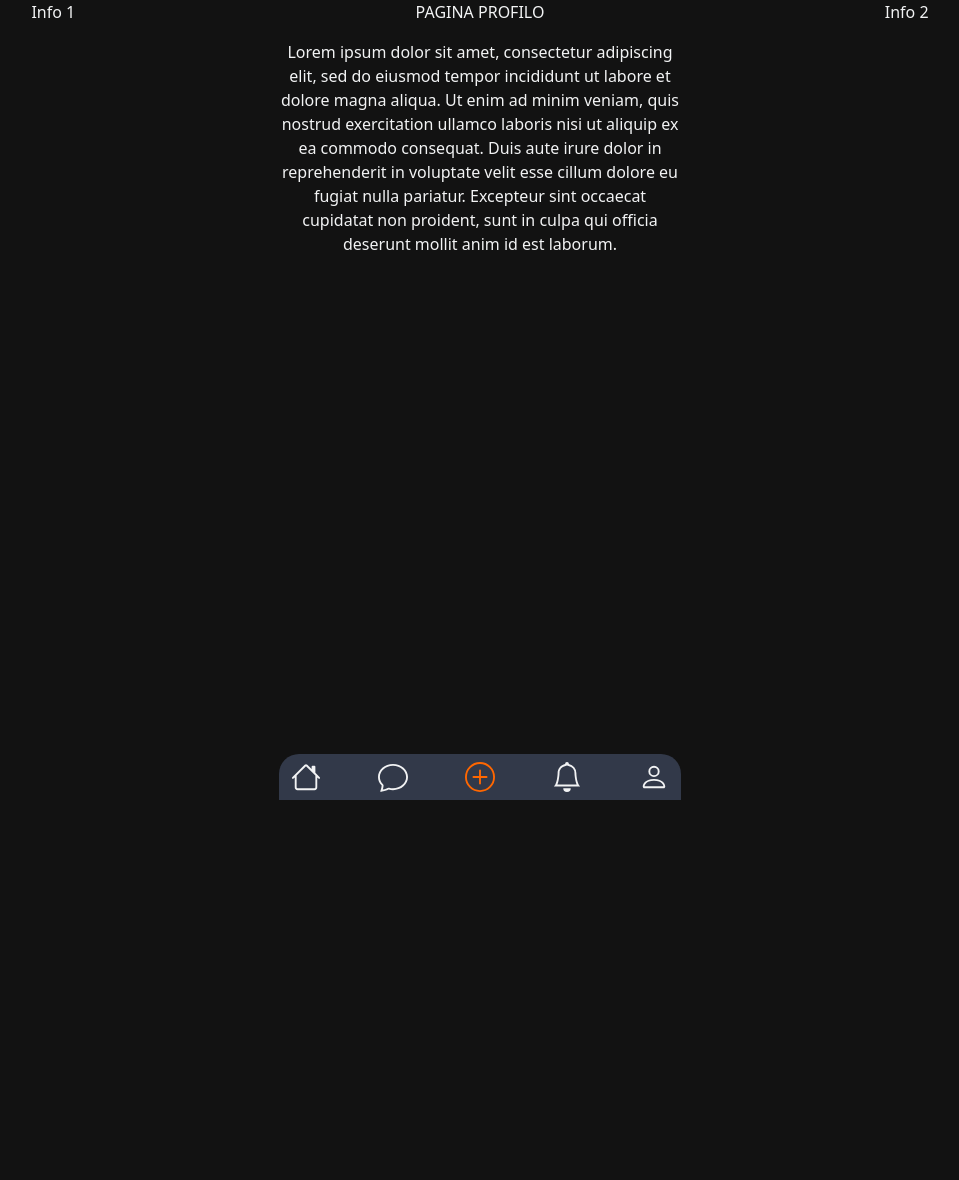
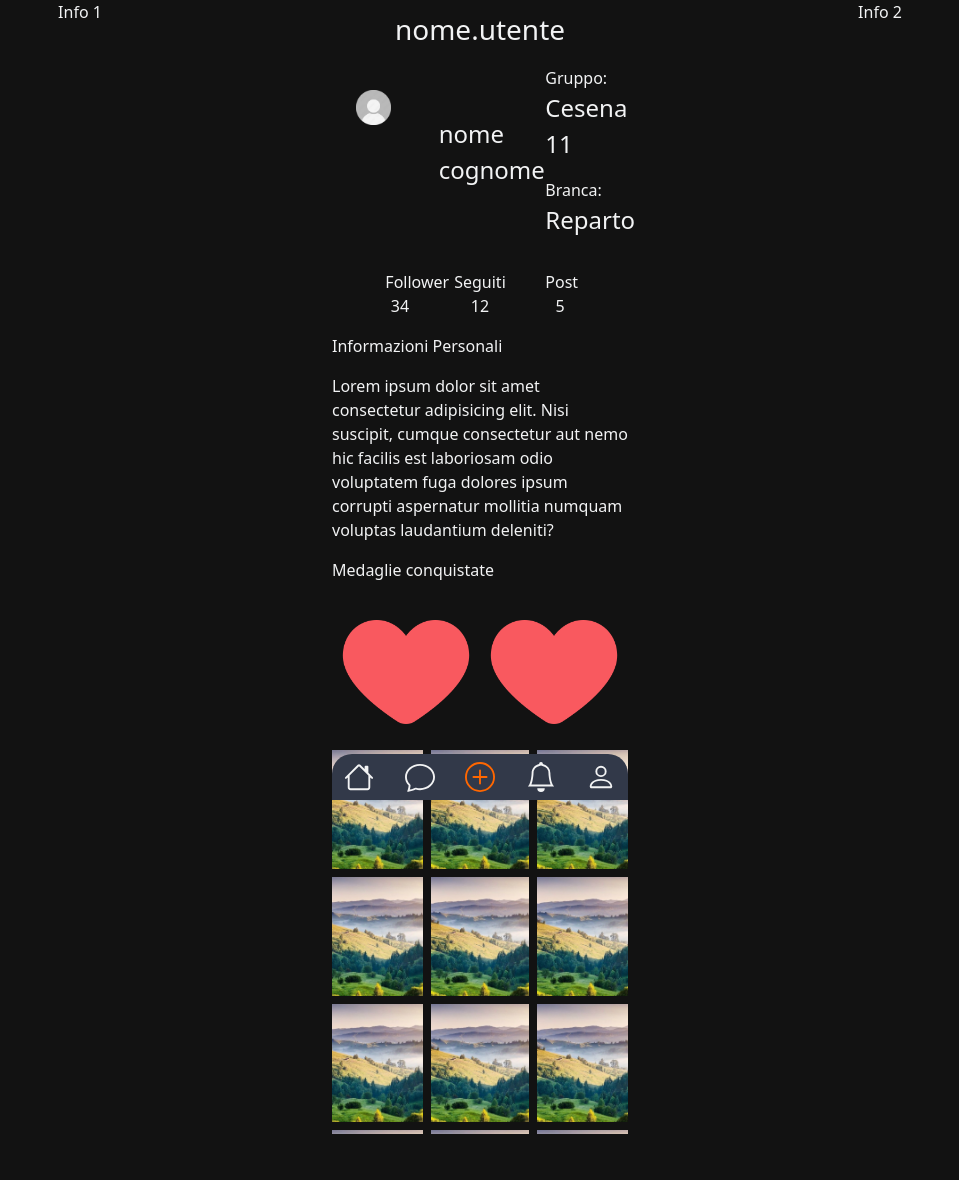
Before and after one commit to TommasoCere/inscout-wp24, a PHP site: page /profile/profile.html in a window 1280 px wide. Shown: the whole page, without its empty margins (160-1119 px from the left). Before the commit the page ends 800 px from the top, so only its background shows below. Run offline with PHP 8.4, Linux system fonts and the light colour scheme.

Commit message:
profile page done

```diff
--- a/app/profile/css/style.css
+++ b/app/profile/css/style.css
@@ -36,3 +36,17 @@
 body {
     overflow: hidden;
 }
+
+.custom-scrollbar {
+    overflow-y: scroll;
+    scrollbar-width: thin;
+    scrollbar-color: transparent transparent;
+}
+
+.custom-scrollbar::-webkit-scrollbar {
+    width: 5px;
+  }
+
+  .custom-scrollbar::-webkit-scrollbar-thumb {
+    background-color: transparent;
+  }
--- a/app/profile/profile.html
+++ b/app/profile/profile.html
@@ -24,14 +24,130 @@
                 <div class="col">
                     <p class="text-custom-white">Info 1</p>
                 </div>
-                <div class="col">
-                    <div>
-                        <p class="text-custom-white">PAGINA PROFILO</p>
+
+                <div class="col-3 text-custom-white">
+                    <div class="row mt-2">
+                        <p class="fs-3">nome.utente</p>
+                    </div>
+                    <div class="row">
+                        <div class="col-4">
+                            <img src="../img/user.png" class="img-fluid p-4" alt="">
+                        </div>
+                        <div class="col-4 text-start fs-4 d-flex align-items-center">
+                            <div>
+                                <p class="mb-0">nome</p>
+                                <p>cognome</p>
+                            </div>
+                        </div>
+                        <div class="col-4 text-start d-flex align-items-center">
+                            <div>
+                                <p class="mb-0">
+                                    Gruppo:
+                                </p>
+                                <p class="fs-4">
+                                    Cesena 11
+                                </p>
+                                <p class="mb-0">
+                                    Branca:
+                                </p>
+                                <p class="fs-4">
+                                    Reparto
+                                </p>
+                            </div>
+                        </div>
+                    </div>
+                    <div class="row mt-3">
+                        <div class="col-2"></div>
+                        <div class="col-2">
+                            <p class="mb-0">Follower</p>
+                            <p>34</p>
+                        </div>
+                        <div class="col-4">
+                            <p class="mb-0">Seguiti</p>
+                            <p>12</p>
+                        </div>
+                        <div class="col-2">
+                            <p class="mb-0">Post</p>
+                            <p>5</p>
+                        </div>
+                        <div class="col-2"></div>
                     </div>
 
 
-                    <div>
-                        <p class="main-content text-custom-white">Lorem ipsum dolor sit amet, consectetur adipiscing elit, sed do eiusmod tempor incididunt ut labore et dolore magna aliqua. Ut enim ad minim veniam, quis nostrud exercitation ullamco laboris nisi ut aliquip ex ea commodo consequat. Duis aute irure dolor in reprehenderit in voluptate velit esse cillum dolore eu fugiat nulla pariatur. Excepteur sint occaecat cupidatat non proident, sunt in culpa qui officia deserunt mollit anim id est laborum.</p>
+                    <div class="main-content overflow-auto custom-scrollbar">
+                        <div class="row text-start">
+                            <p>Informazioni Personali</p>
+                        </div>
+                        <div class="row text-start">
+                            <p>Lorem ipsum dolor sit amet consectetur adipisicing elit. Nisi suscipit, cumque consectetur aut nemo hic facilis est laboriosam odio voluptatem fuga dolores ipsum corrupti aspernatur mollitia numquam voluptas laudantium deleniti?</p>
+                        </div>
+                        <div class="row text-start">
+                            <p>Medaglie conquistate</p>
+                        </div>
+                        <div class="d-flex flex-row flex-nowrap overflow-auto custom-scrollbar">
+                            <img src="../img/heart.png" class="img-fluid w-50 h-50" alt="">
+                            <img src="../img/heart.png" class="img-fluid w-50 h-50" alt="">
+                            <img src="../img/heart.png" class="img-fluid w-50 h-50" alt="">
+                            <img src="../img/heart.png" class="img-fluid w-50 h-50" alt="">
+                        </div>
+                        <div class="col">
+                            <div class="row">
+                                <div class="col p-0 m-1">
+                                    <img src="../img/hills-2836301_1280-e1609233624629.jpg" class="img-fluid" alt="">
+                                </div>
+                                <div class="col p-0 m-1">
+                                    <img src="../img/hills-2836301_1280-e1609233624629.jpg" class="img-fluid" alt="">
+                                </div>
+                                <div class="col p-0 m-1">
+                                    <img src="../img/hills-2836301_1280-e1609233624629.jpg" class="img-fluid" alt="">
+                                </div>
+                            </div>
+                            <div class="row">
+                                <div class="col p-0 m-1">
+                                    <img src="../img/hills-2836301_1280-e1609233624629.jpg" class="img-fluid" alt="">
+                                </div>
+                                <div class="col p-0 m-1">
+                                    <img src="../img/hills-2836301_1280-e1609233624629.jpg" class="img-fluid" alt="">
+                                </div>
+                                <div class="col p-0 m-1">
+                                    <img src="../img/hills-2836301_1280-e1609233624629.jpg" class="img-fluid" alt="">
+                                </div>
+                            </div>
+                            <div class="row">
+                                <div class="col p-0 m-1">
+                                    <img src="../img/hills-2836301_1280-e1609233624629.jpg" class="img-fluid" alt="">
+                                </div>
+                                <div class="col p-0 m-1">
+                                    <img src="../img/hills-2836301_1280-e1609233624629.jpg" class="img-fluid" alt="">
+                                </div>
+                                <div class="col p-0 m-1">
+                                    <img src="../img/hills-2836301_1280-e1609233624629.jpg" class="img-fluid" alt="">
+                                </div>
+                            </div>
+                            <div class="row">
+                                <div class="col p-0 m-1">
+                                    <img src="../img/hills-2836301_1280-e1609233624629.jpg" class="img-fluid" alt="">
+                                </div>
+                                <div class="col p-0 m-1">
+                                    <img src="../img/hills-2836301_1280-e1609233624629.jpg" class="img-fluid" alt="">
+                                </div>
+                                <div class="col p-0 m-1">
+                                    <img src="../img/hills-2836301_1280-e1609233624629.jpg" class="img-fluid" alt="">
+                                </div>
+                            </div>
+                            <div class="row">
+                                <div class="col p-0 m-1">
+                                    <img src="../img/hills-2836301_1280-e1609233624629.jpg" class="img-fluid" alt="">
+                                </div>
+                                <div class="col p-0 m-1">
+                                    <img src="../img/hills-2836301_1280-e1609233624629.jpg" class="img-fluid" alt="">
+                                </div>
+                                <div class="col p-0 m-1">
+                                    <img src="../img/hills-2836301_1280-e1609233624629.jpg" class="img-fluid" alt="">
+                                </div>
+                            </div>
+                        </div>
+
                     </div>
 
 
```
